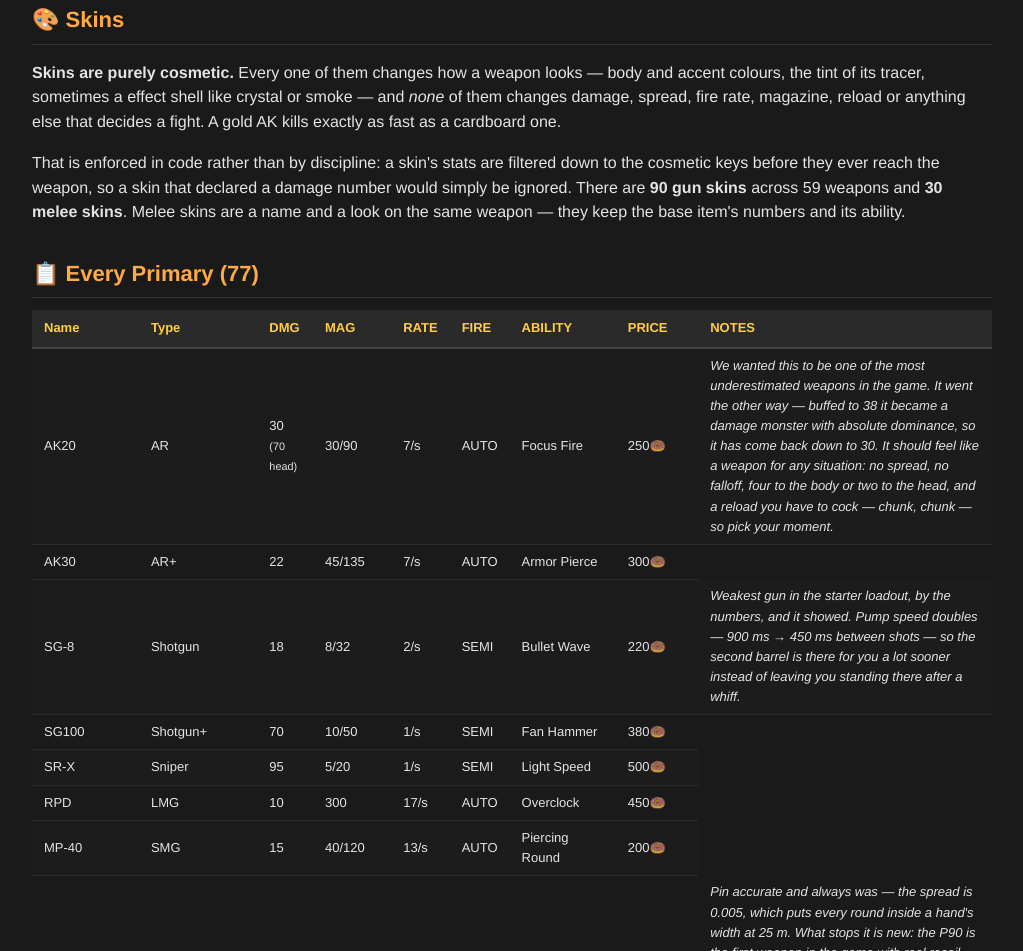
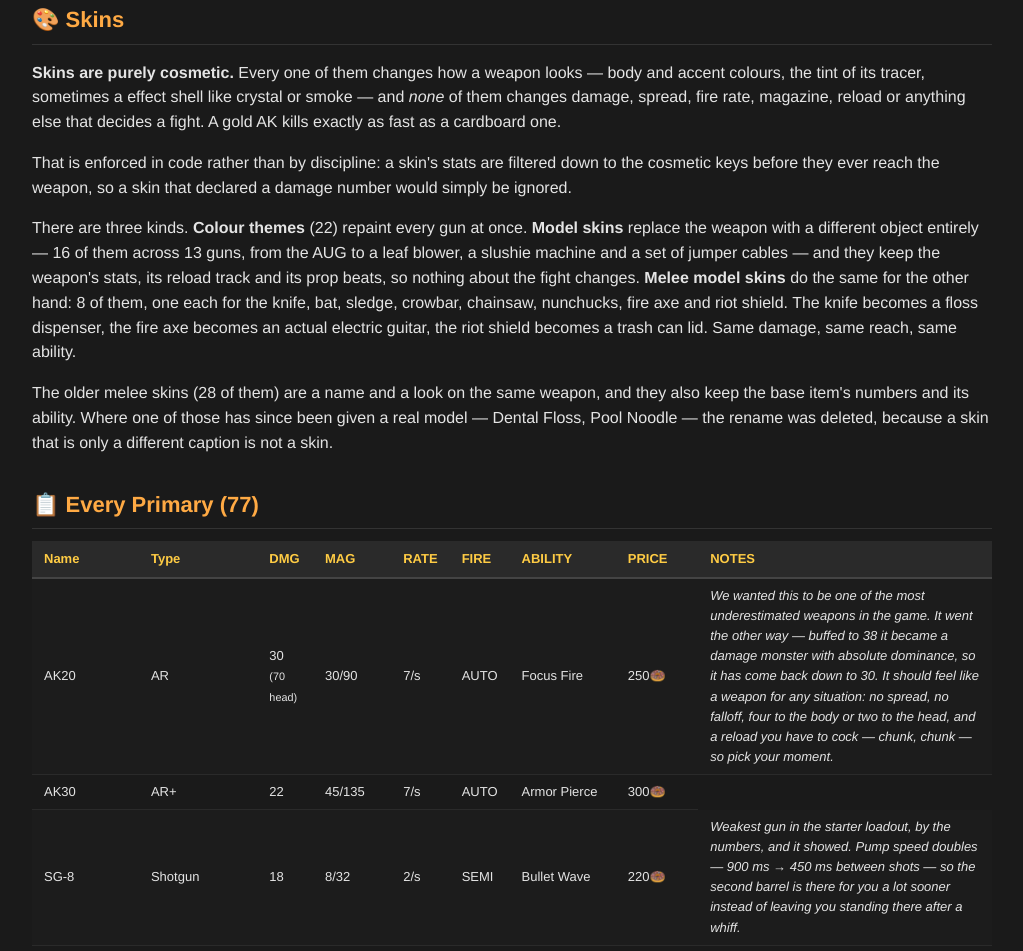
Before and after one commit to VideoGameTips/pvp-game, a website: page public/wiki.html in a window 1280 px wide. Shown: the part 9983-10934 px from the top of the page, without its empty margins (248-1271 px from the left). Drawn offline with Linux system fonts and the light colour scheme.

Commit message:
docs: wiki skins section — melee model skins, and honest counts
The section still claimed 90 gun skins and 30 melee skins. The 90 gun
wraps were deleted a while back (a body colour and a tinted tracer is a
repaint, not a skin), and melee skins have just stopped being renames.
Now it says what is actually there: 22 colour themes, 16 gun models
across 13 weapons, 8 melee models, 28 remaining melee renames.

Co-Authored-By: Claude Opus 5 <noreply@anthropic.com>

```diff
--- a/public/wiki.html
+++ b/public/wiki.html
@@ -430,9 +430,19 @@
       cardboard one.</p>
       <p>That is enforced in code rather than by discipline: a skin's stats are filtered down to
       the cosmetic keys before they ever reach the weapon, so a skin that declared a damage number
-      would simply be ignored. There are <strong>90 gun skins</strong> across 59 weapons and
-      <strong>30 melee skins</strong>. Melee skins are a name and a look on the same weapon &mdash;
-      they keep the base item's numbers and its ability.</p>
+      would simply be ignored.</p>
+      <p>There are three kinds. <strong>Colour themes</strong> (22) repaint every gun at once.
+      <strong>Model skins</strong> replace the weapon with a different object entirely &mdash; 16 of
+      them across 13 guns, from the AUG to a leaf blower, a slushie machine and a set of jumper
+      cables &mdash; and they keep the weapon's stats, its reload track and its prop beats, so
+      nothing about the fight changes. <strong>Melee model skins</strong> do the same for the other
+      hand: 8 of them, one each for the knife, bat, sledge, crowbar, chainsaw, nunchucks, fire axe
+      and riot shield. The knife becomes a floss dispenser, the fire axe becomes an actual electric
+      guitar, the riot shield becomes a trash can lid. Same damage, same reach, same ability.</p>
+      <p>The older melee skins (28 of them) are a name and a look on the same weapon, and they also
+      keep the base item's numbers and its ability. Where one of those has since been given a real
+      model &mdash; Dental Floss, Pool Noodle &mdash; the rename was deleted, because a skin that is
+      only a different caption is not a skin.</p>
 
       <h2 id="all-primaries">📋 Every Primary (77)</h2>
 <table><tr><th>Name</th><th>Type</th><th>DMG</th><th>MAG</th><th>RATE</th><th>FIRE</th><th>ABILITY</th><th>PRICE</th><th>NOTES</th></tr><tr>
```
